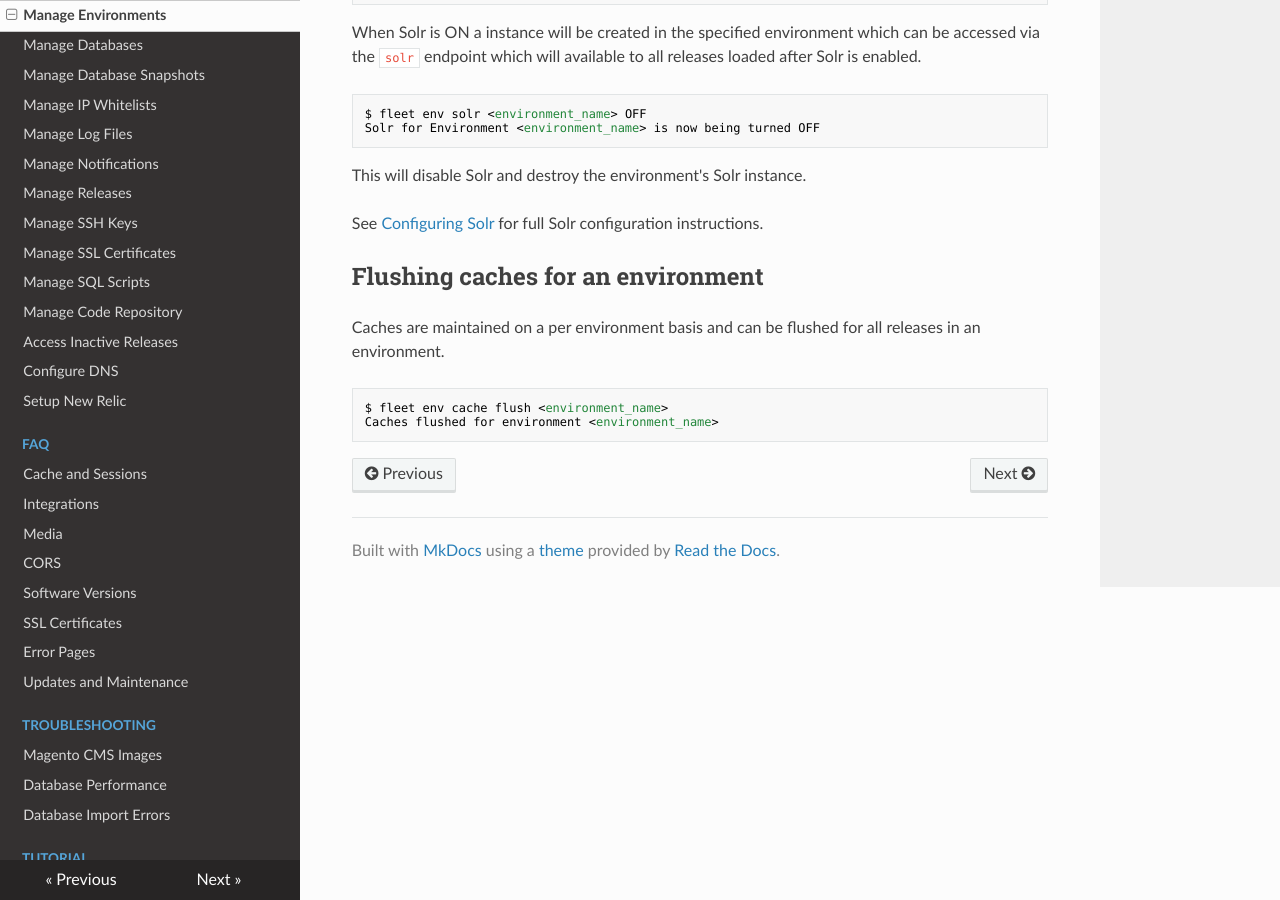
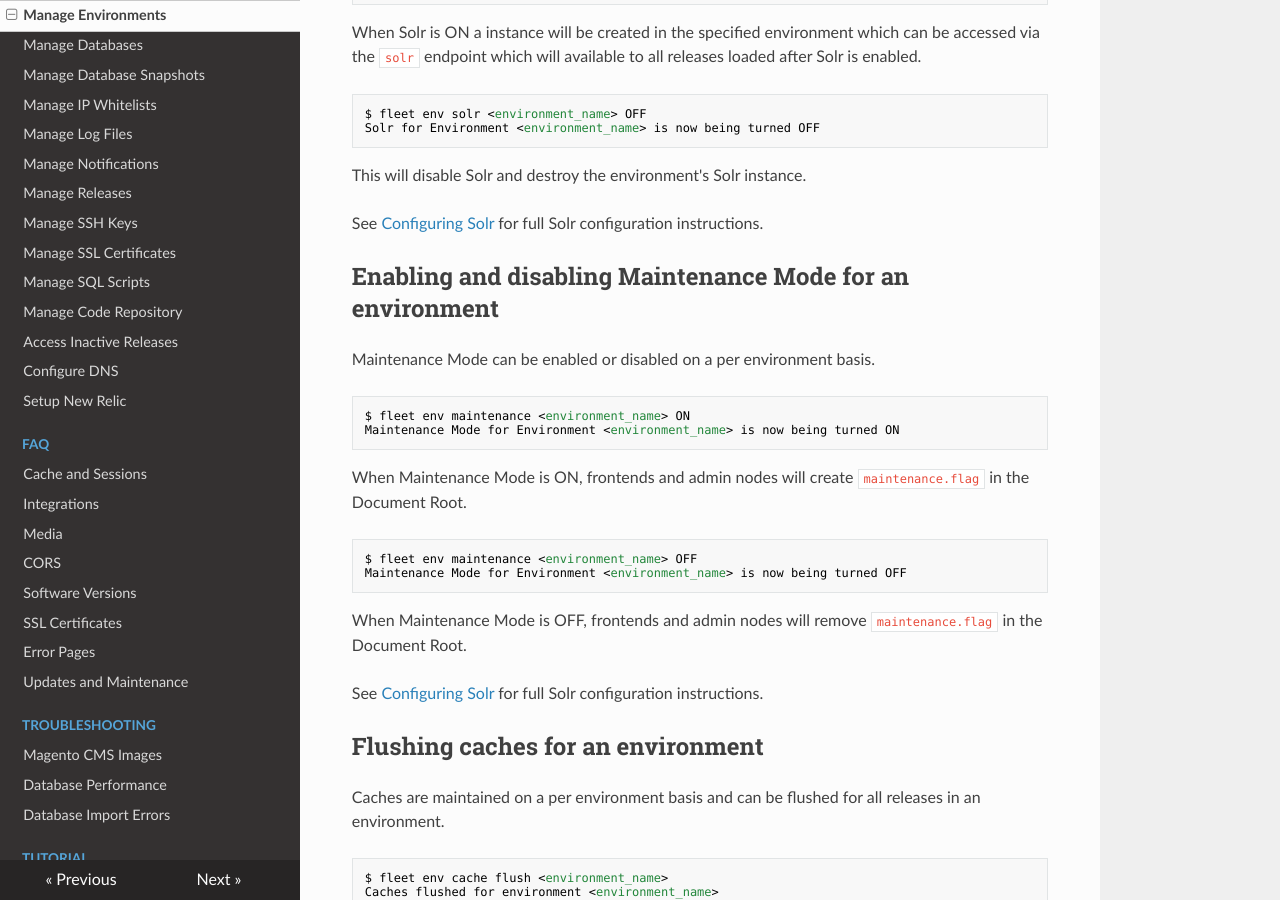
Before and after one commit to anchor/fleet-magento-docs, an MkDocs documentation site: the page built from docs/how-to/manage-environments.md, in a window 1280 px wide and 900 px high, scrolled down 4586 px. Built offline with MkDocs 1.6.1, drawn with Linux system fonts in a browser that asks for light colours; nearby versions of some CDN libraries; old or Windows-style settings are respelled for this version of MkDocs.

Commit message:
add docs for maintenance mode

````diff
--- a/docs/how-to/manage-environments.md
+++ b/docs/how-to/manage-environments.md
@@ -247,6 +247,30 @@ This will disable Solr and destroy the environment's Solr instance.
 
 See [Configuring Solr](../configuring-magento-for-fleet/solr) for full Solr configuration instructions.
 
+Enabling and disabling Maintenance Mode for an environment
+----
+
+Maintenance Mode can be enabled or disabled on a per environment basis.
+
+
+```
+$ fleet env maintenance <environment_name> ON
+Maintenance Mode for Environment <environment_name> is now being turned ON
+```
+
+When Maintenance Mode is ON, frontends and admin nodes will create `maintenance.flag` in the
+Document Root.
+
+```
+$ fleet env maintenance <environment_name> OFF
+Maintenance Mode for Environment <environment_name> is now being turned OFF
+```
+
+When Maintenance Mode is OFF, frontends and admin nodes will remove `maintenance.flag` in the
+Document Root.
+
+See [Configuring Solr](../configuring-magento-for-fleet/solr) for full Solr configuration instructions.
+
 Flushing caches for an environment
 ----
 
````
